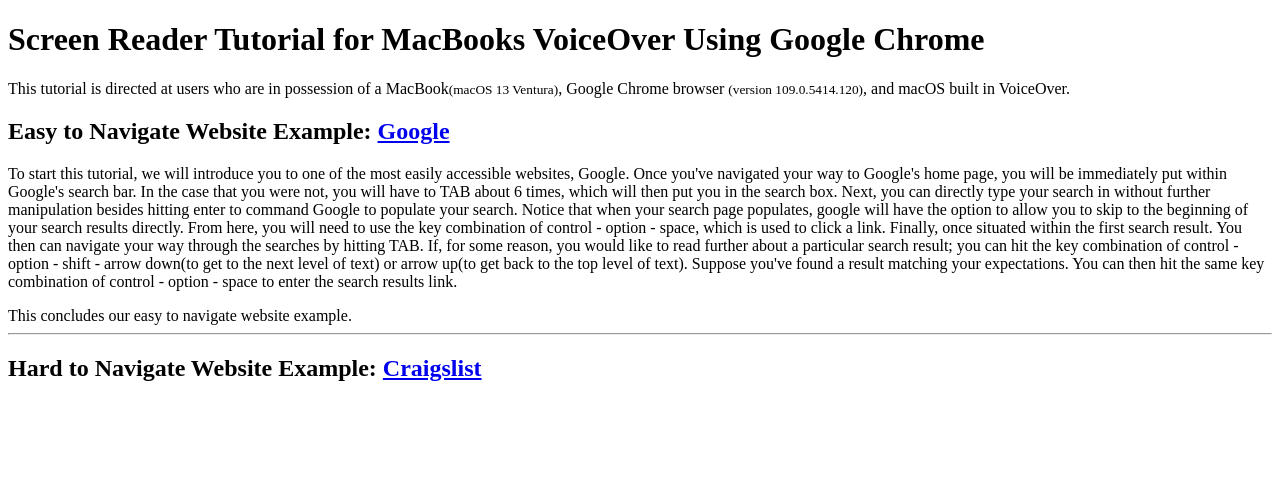
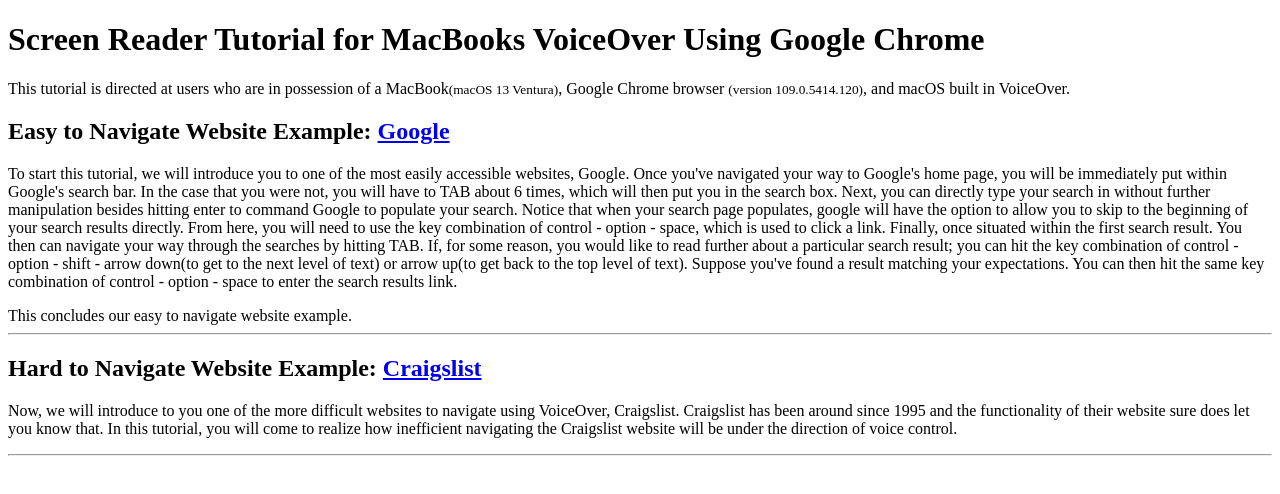
Before and after one commit to ryansnoobcentral/Screen-Reader-Tutorial, a plain HTML site: page index.html in a window 1280 px wide. Drawn offline with Linux system fonts and the light colour scheme.

Commit message:
intro paragraph for bad website

```diff
--- a/index.html
+++ b/index.html
@@ -51,8 +51,19 @@
     </article>
 
     <!--This is the start of the div that will explain how navigating a bad website looks(TODO INSERT LINK HERE FOR BAD WEBSITE)  -->
-    <h2>Hard to Navigate Website Example: <a href="https://www.craigslist.org/about/sites">Craigslist</a></h2>
+    <article>
+      <h2>Hard to Navigate Website Example:
+        <a href="https://www.craigslist.org/about/sites">Craigslist</a>
+      </h2>
 
+      <p>
+        Now, we will introduce to you one of the more difficult websites to navigate using VoiceOver, Craigslist.
+        Craigslist has been around since 1995 and the functionality of their website sure does let you know that.
+        In this tutorial, you will come to realize how inefficient navigating the Craigslist website will be under the
+        direction of voice control.
+      </p>
+      <hr>
+    </article>
     <!-- <article>
 
       <p></p>
```
